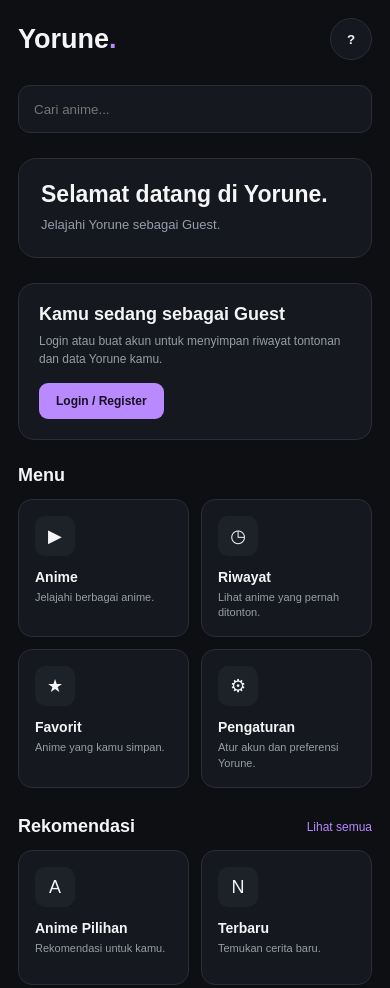
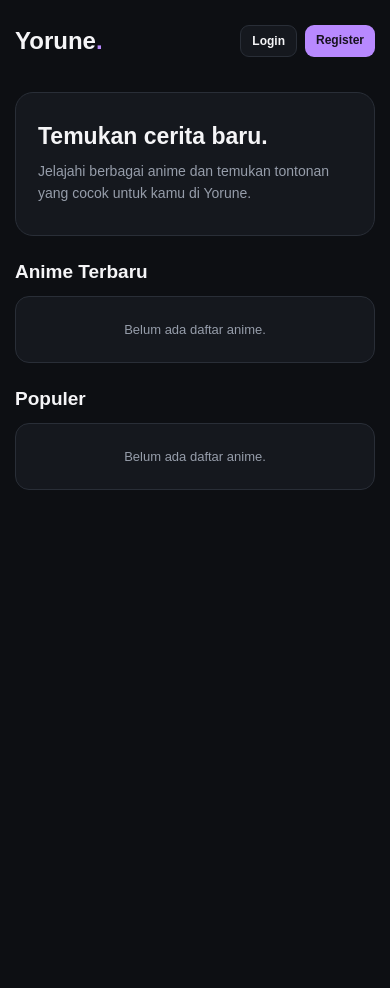
Before and after one commit to fathir193345-hub/YORUNE, a plain HTML site: page index.html in a window 390 px wide. After the commit the page ends 844 px from the top, so only its background shows below. Drawn offline with nearby package versions, Linux system fonts and the light colour scheme.

Commit message:
Refactor index.html for layout and style improvements
Refactor styles and structure for improved layout and design consistency. Update header, sections, and card components for better responsiveness and user experience.

```diff
--- a/index.html
+++ b/index.html
@@ -16,7 +16,6 @@
       --text: #f5f5f7;
       --muted: #969daa;
       --accent: #b889ff;
-      --danger: #ff6978;
     }
 
     * {
@@ -36,21 +35,18 @@
       width: 100%;
       max-width: 1100px;
       margin: auto;
-      padding: 18px;
+      padding: 20px;
     }
-
-    /* HEADER */
 
     header {
       display: flex;
       align-items: center;
       justify-content: space-between;
-      gap: 15px;
-      margin-bottom: 25px;
+      padding: 10px 0 25px;
     }
 
     .logo {
-      font-size: 27px;
+      font-size: 28px;
       font-weight: 800;
     }
 
@@ -58,208 +54,85 @@
       color: var(--accent);
     }
 
-    .profile-btn {
-      width: 42px;
-      height: 42px;
-      border: 1px solid var(--border);
-      border-radius: 50%;
-      background: var(--surface);
-      color: var(--text);
-      font-weight: 800;
-      cursor: pointer;
+    .auth {
+      display: flex;
+      gap: 8px;
     }
 
-    /* SEARCH */
-
-    .search {
-      width: 100%;
-      height: 48px;
-      border: 1px solid var(--border);
-      border-radius: 12px;
-      background: var(--surface);
-      color: white;
-      outline: none;
-      padding: 0 15px;
-      margin-bottom: 25px;
+    .auth a {
+      text-decoration: none;
+      padding: 9px 15px;
+      border-radius: 9px;
+      font-size: 13px;
+      font-weight: 700;
     }
 
-    .search:focus {
-      border-color: var(--accent);
+    .login {
+      color: var(--text);
+      border: 1px solid var(--border);
+      background: var(--surface);
     }
 
-    /* WELCOME */
+    .register {
+      color: #17121f;
+      background: var(--accent);
+    }
 
-    .welcome {
+    .hero {
       background: var(--surface);
       border: 1px solid var(--border);
       border-radius: 18px;
-      padding: 22px;
-      margin-bottom: 25px;
+      padding: 30px 22px;
+      margin-top: 10px;
     }
 
-    .welcome h1 {
-      font-size: 23px;
-      margin-bottom: 7px;
+    .hero h1 {
+      font-size: 28px;
+      margin-bottom: 10px;
     }
 
-    .welcome p {
+    .hero p {
       color: var(--muted);
-      font-size: 13px;
-      line-height: 1.5;
+      font-size: 14px;
+      line-height: 1.6;
+      max-width: 550px;
     }
 
-    /* SECTION */
-
     .section {
-      margin-bottom: 28px;
+      margin-top: 25px;
     }
 
-    .section-title {
-      display: flex;
-      align-items: center;
-      justify-content: space-between;
+    .section h2 {
+      font-size: 19px;
       margin-bottom: 13px;
     }
 
-    .section-title h2 {
-      font-size: 18px;
-    }
-
-    .section-title a {
-      color: var(--accent);
-      font-size: 12px;
-      text-decoration: none;
-    }
-
-    /* CARDS */
-
-    .cards {
-      display: grid;
-      grid-template-columns: repeat(2, 1fr);
-      gap: 12px;
-    }
-
-    .card {
-      min-height: 135px;
+    .empty {
       background: var(--surface);
       border: 1px solid var(--border);
       border-radius: 14px;
-      padding: 16px;
-      cursor: pointer;
-      transition: .2s;
+      padding: 25px;
+      text-align: center;
+      color: var(--muted);
+      font-size: 13px;
     }
 
-    .card:hover {
-      border-color: var(--accent);
-      transform: translateY(-2px);
+    @media (max-width: 500px) {
+      .app {
+        padding: 15px;
       }
 
-    .card-icon {
-      width: 40px;
-      height: 40px;
-      display: flex;
-      align-items: center;
-      justify-content: center;
-      background: var(--surface2);
-      border-radius: 10px;
-      margin-bottom: 13px;
-      font-size: 18px;
+      .logo {
+        font-size: 24px;
       }
 
-    .card h3 {
-      font-size: 14px;
-      margin-bottom: 5px;
+      .auth a {
+        padding: 8px 11px;
+        font-size: 12px;
       }
 
-    .card p {
-      color: var(--muted);
-      font-size: 11px;
-      line-height: 1.4;
-    }
-
-    /* GUEST */
-
-    .guest-box {
-      display: none;
-      background: var(--surface);
-      border: 1px solid var(--border);
-      border-radius: 16px;
-      padding: 20px;
-      margin-bottom: 25px;
-    }
-
-    .guest-box h2 {
-      font-size: 18px;
-      margin-bottom: 7px;
-    }
-
-    .guest-box p {
-      color: var(--muted);
-      font-size: 12px;
-      line-height: 1.5;
-      margin-bottom: 15px;
-    }
-
-    .login-btn {
-      display: inline-block;
-      padding: 11px 17px;
-      border-radius: 9px;
-      background: var(--accent);
-      color: #17121f;
-      text-decoration: none;
-      font-size: 12px;
-      font-weight: 800;
-    }
-
-    /* PROFILE PANEL */
-
-    .profile-panel {
-      display: none;
-      position: fixed;
-      top: 70px;
-      right: 18px;
-      width: 240px;
-      background: var(--surface);
-      border: 1px solid var(--border);
-      border-radius: 14px;
-      padding: 16px;
-      z-index: 10;
-      box-shadow: 0 15px 40px rgba(0,0,0,.35);
-    }
-
-    .profile-panel.show {
-      display: block;
-    }
-
-    .profile-name {
-      font-weight: 800;
-      font-size: 15px;
-      margin-bottom: 5px;
-    }
-
-    .profile-email {
-      color: var(--muted);
-      font-size: 11px;
-      word-break: break-all;
-      margin-bottom: 15px;
-    }
-
-    .logout {
-      width: 100%;
-      height: 40px;
-      border: 0;
-      border-radius: 9px;
-      background: rgba(255,105,120,.12);
-      color: #ff9ba6;
-      font-weight: 700;
-      cursor: pointer;
-    }
-
-    /* MOBILE */
-
-    @media (min-width: 650px) {
-      .cards {
-        grid-template-columns: repeat(4, 1fr);
+      .hero h1 {
+        font-size: 23px;
       }
     }
   </style>
@@ -269,253 +142,74 @@
 
   <div class="app">
 
-  <!-- HEADER -->
-
     <header>
 
       <div class="logo">
         Yorune<span>.</span>
       </div>
 
-    <button
-      id="profileButton"
-      class="profile-btn"
-      type="button">
-      ?
-    </button>
+      <div class="auth">
+
+        <a href="login.html" class="login">
+          Login
+        </a>
+
+        <a href="login.html" class="register">
+          Register
+        </a>
+
+      </div>
 
     </header>
 
 
-  <!-- SEARCH -->
+    <main>
 
-  <input
-    id="searchInput"
-    class="search"
-    type="search"
-    placeholder="Cari anime...">
-
-
-  <!-- WELCOME -->
-
-  <section
-    id="welcome"
-    class="welcome">
+      <section class="hero">
 
         <h1>
-      Selamat datang di Yorune.
+          Temukan cerita baru.
         </h1>
 
-    <p id="welcomeText">
-      Memuat akun...
+        <p>
+          Jelajahi berbagai anime dan temukan
+          tontonan yang cocok untuk kamu di Yorune.
         </p>
 
       </section>
 
 
-  <!-- GUEST -->
-
-  <section
-    id="guestBox"
-    class="guest-box">
+      <section class="section">
 
         <h2>
-      Kamu sedang sebagai Guest
+          Anime Terbaru
         </h2>
 
-    <p>
-      Login atau buat akun untuk menyimpan
-      riwayat tontonan dan data Yorune kamu.
-    </p>
-
-    <a
-      href="login.html"
-      class="login-btn">
-      Login / Register
-    </a>
-
-  </section>
-
-
-  <!-- MENU -->
-
-  <section class="section">
-
-    <div class="section-title">
-      <h2>
-        Menu
-      </h2>
-    </div>
-
-    <div class="cards">
-
-      <div
-        class="card"
-        onclick="comingSoon('Anime')">
-
-        <div class="card-icon">
-          ▶
-        </div>
-
-        <h3>
-          Anime
-        </h3>
-
-        <p>
-          Jelajahi berbagai anime.
-        </p>
-
-      </div>
-
-
-      <div
-        class="card"
-        onclick="comingSoon('History')">
-
-        <div class="card-icon">
-          ◷
-        </div>
-
-        <h3>
-          Riwayat
-        </h3>
-
-        <p>
-          Lihat anime yang pernah ditonton.
-        </p>
-
-      </div>
-
-
-      <div
-        class="card"
-        onclick="comingSoon('Favorite')">
-
-        <div class="card-icon">
-          ★
-        </div>
-
-        <h3>
-          Favorit
-        </h3>
-
-        <p>
-          Anime yang kamu simpan.
-        </p>
-
-      </div>
-
-
-      <div
-        class="card"
-        onclick="comingSoon('Settings')">
-
-        <div class="card-icon">
-          ⚙
-        </div>
-
-        <h3>
-          Pengaturan
-        </h3>
-
-        <p>
-          Atur akun dan preferensi Yorune.
-        </p>
-
-      </div>
-
+        <div class="empty">
+          Belum ada daftar anime.
         </div>
 
       </section>
 
 
-  <!-- RECOMMENDATION -->
-
       <section class="section">
 
-    <div class="section-title">
-
         <h2>
-        Rekomendasi
+          Populer
         </h2>
 
-      <a href="#" onclick="comingSoon('Rekomendasi')">
-        Lihat semua
-      </a>
-
-    </div>
-
-    <div class="cards">
-
-      <div
-        class="card"
-        onclick="comingSoon('Anime 1')">
-
-        <div class="card-icon">
-          A
-        </div>
-
-        <h3>
-          Anime Pilihan
-        </h3>
-
-        <p>
-          Rekomendasi untuk kamu.
-        </p>
-
-      </div>
-
-
-      <div
-        class="card"
-        onclick="comingSoon('Anime 2')">
-
-        <div class="card-icon">
-          N
-        </div>
-
-        <h3>
-          Terbaru
-        </h3>
-
-        <p>
-          Temukan cerita baru.
-        </p>
-
-      </div>
-
+        <div class="empty">
+          Belum ada daftar anime.
         </div>
 
       </section>
 
+    </main>
+
   </div>
 
-
-<!-- PROFILE -->
-
-<div
-  id="profilePanel"
-  class="profile-panel">
-
-  <div
-    id="profileName"
-    class="profile-name">
-    Guest
-  </div>
-
-  <div
-    id="profileEmail"
-    class="profile-email">
-    Belum login
-  </div>
-
-  <button
-    id="logoutButton"
-    class="logout"
-    type="button">
-
-    Logout
-
+</body>
+</html>
   </button>
 
 </div>
```
Lines whose indentation alone changed are shown as unchanged.
